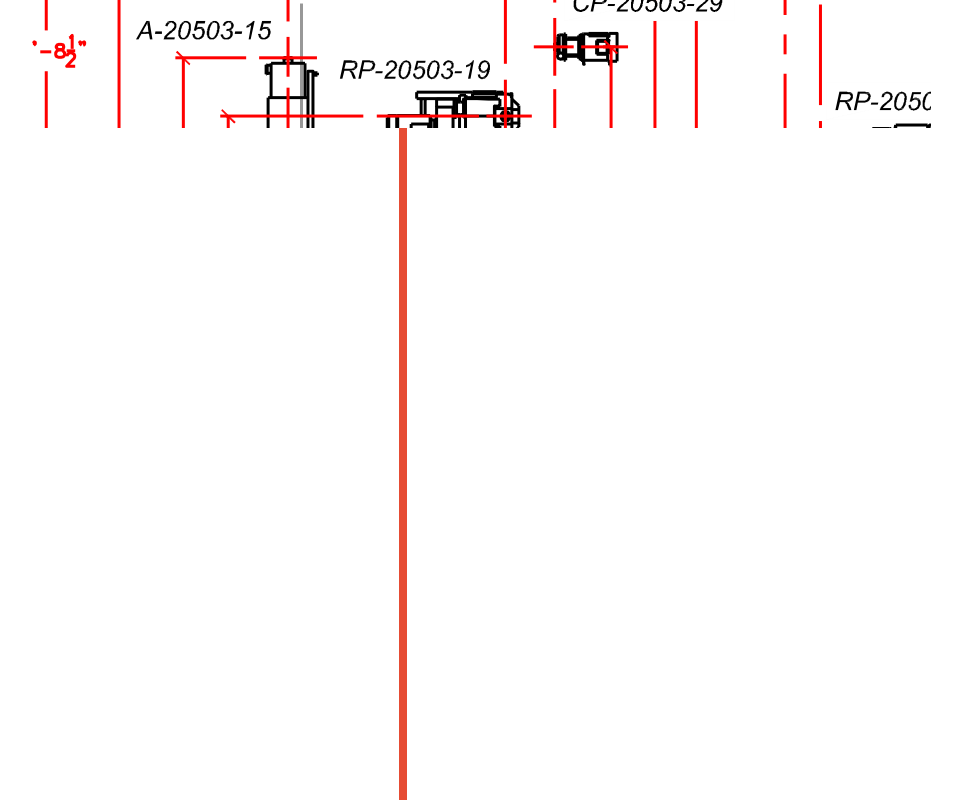
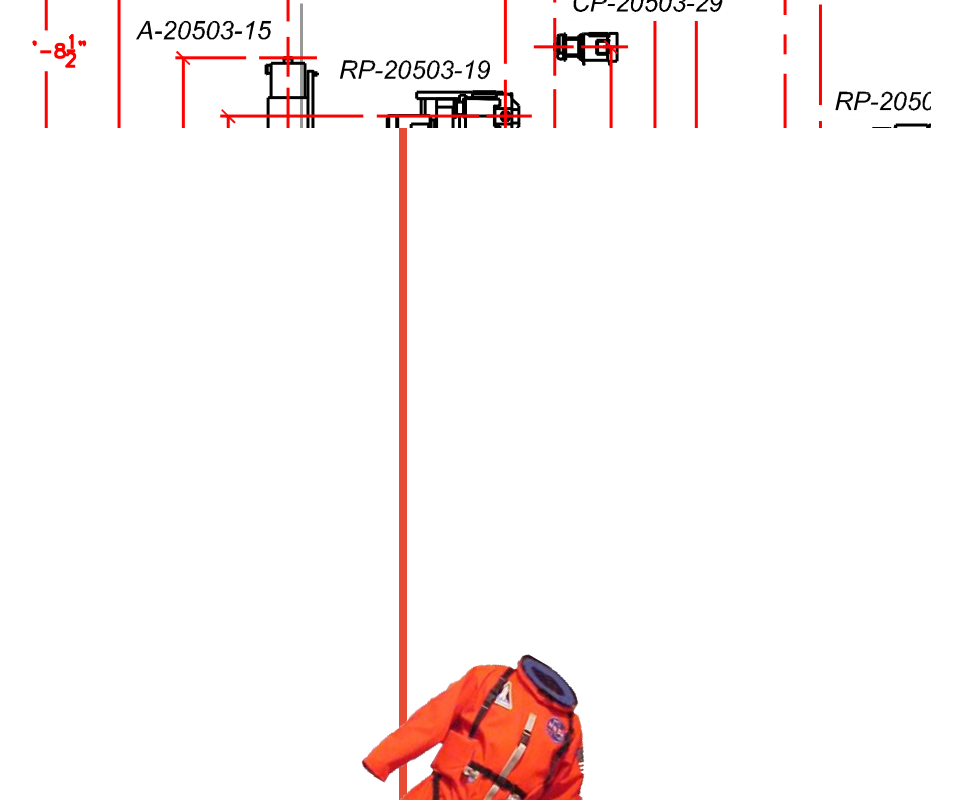
Before and after one commit to seolgi1111/col, a plain HTML site: page index.html in a window 1280 px wide. Shown: the part 5480-6280 px from the top of the page, without its empty margins (159-1121 px from the left). Drawn offline with Linux system fonts and the light colour scheme; a web font is replaced by a local one.

Commit message:
Add files via upload

```diff
--- a/index.html
+++ b/index.html
@@ -28,8 +28,6 @@
 		.f {display: block; position: absolute; top: 200px; width: 600PX;  animation: ro 3s
 			infinite cubic-bezier(.1,.72,1,.53) alternate; left: 0px; }
 
-
-
 		.ff{width:1200px;height:600px;background:url(black.png); position: absolute;color: white; position: left;}
 
 		.f1{width:1200px;height:250px;background: url(space.gif); position: absolute;color: white;}
@@ -42,9 +40,9 @@
 			.fff {display: block; position: absolute; top: 200px; width: 600PX;  animation: ro 3s
 			infinite cubic-bezier(.35,.66,.72,.28)  alternate; left: 0px; }
 
+		@keyframes ro{ to{transform: rotate3d(0.5,1,1,360deg); left: 500px;}
 
 
-		@keyframes ro{ to{transform: rotate3d(0.5,1,1,360deg); left: 500px;}
 
 
 
@@ -70,7 +68,7 @@
 			<img class="f" src="sss.png" width="800" height="1000" >
 			<img class="fff" src="s.png" width="750" height="900"  >
 		</section>
-
+		<section class="section4"><img class="ho" src="w.png"></section>
 		<section class="section4"></section>
 
 
```
Also changed, not shown: w.png (added).
